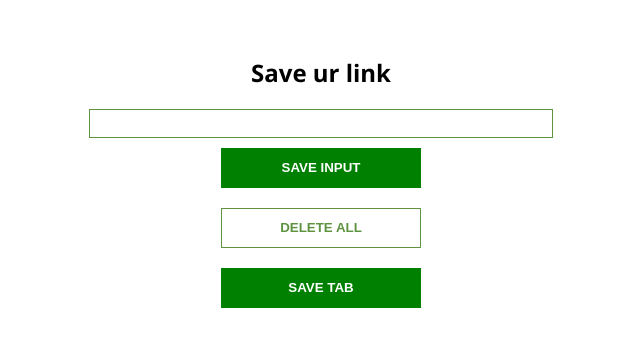
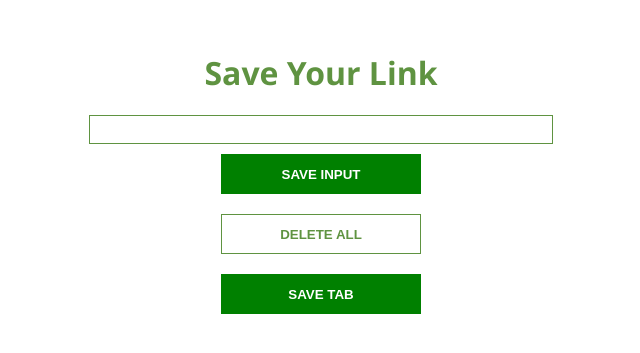
Before and after one commit to akashsubramaniyan/ToDo, a plain HTML site: page index.html in a window 1280 px wide. Shown: the part 217-570 px from the top of the page, without its empty margins (319-959 px from the left). Drawn offline with Linux system fonts and the light colour scheme.

Commit message:
first commit

```diff
--- a/index.html
+++ b/index.html
@@ -9,7 +9,7 @@
     <link rel="stylesheet" href="Link.css">
 </head>
 <body>
-    <h2>Save ur link</h2>
+    <h1>Save Your Link</h1>
     <input type="text" id="input-el">
 
     <button id="input-btn" >SAVE INPUT</button>
```
